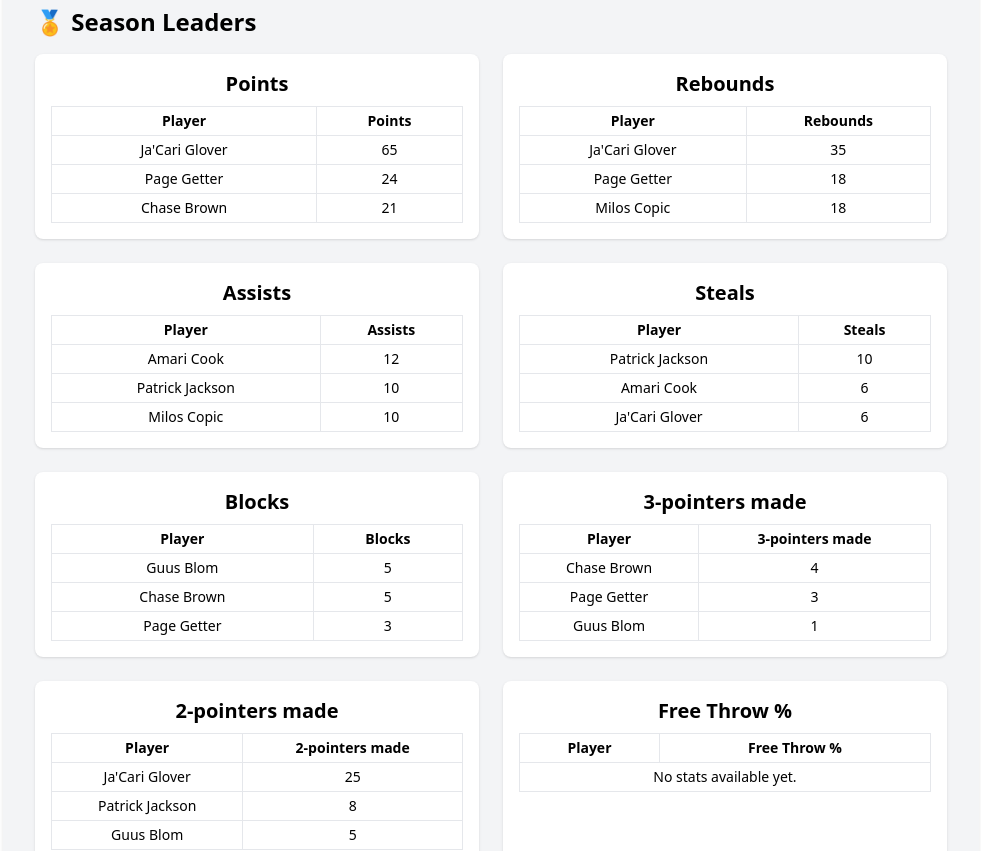
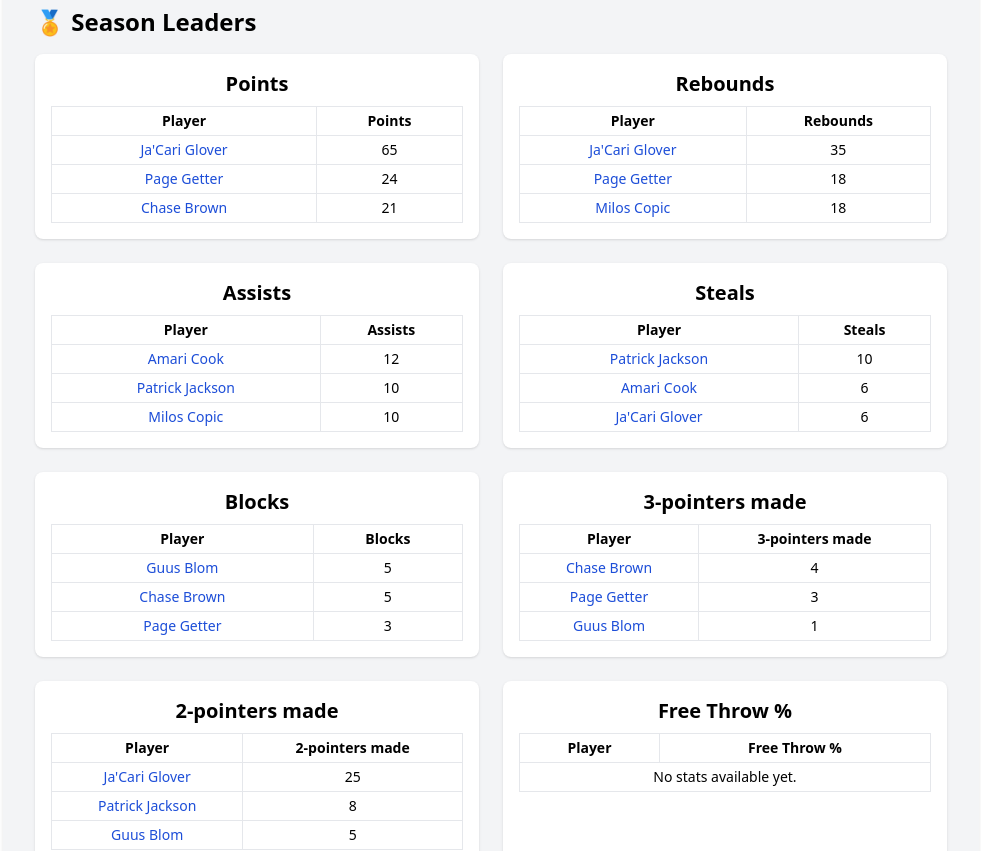
Before and after one commit to newonda1/st-andrews-basketball, a React (Vite) app: page /seasons/2025-26 in a window 1280 px wide. Shown: the part 1620-2471 px from the top of the page, without its empty margins (149-1130 px from the left). Built offline with nearby package versions, Linux system fonts and the light colour scheme.

Commit message:
Update Season2025_26.jsx

```diff
--- a/src/seasons/Season2025_26.jsx
+++ b/src/seasons/Season2025_26.jsx
@@ -274,7 +274,12 @@ function Season2025_26() {
                     topPlayers.map((player, index) => (
                       <tr key={player.PlayerID || index}>
                         <td className="border p-1">
-                          {getPlayerName(player.PlayerID)}
+                          <Link
+                            to={`/players/${player.PlayerID}`}
+                            className="text-blue-700 hover:underline"
+                          >
+                            {getPlayerName(player.PlayerID)}
+                          </Link>
                         </td>
                         <td className="border p-1">
                           {statName === 'FTPercentage'
```
